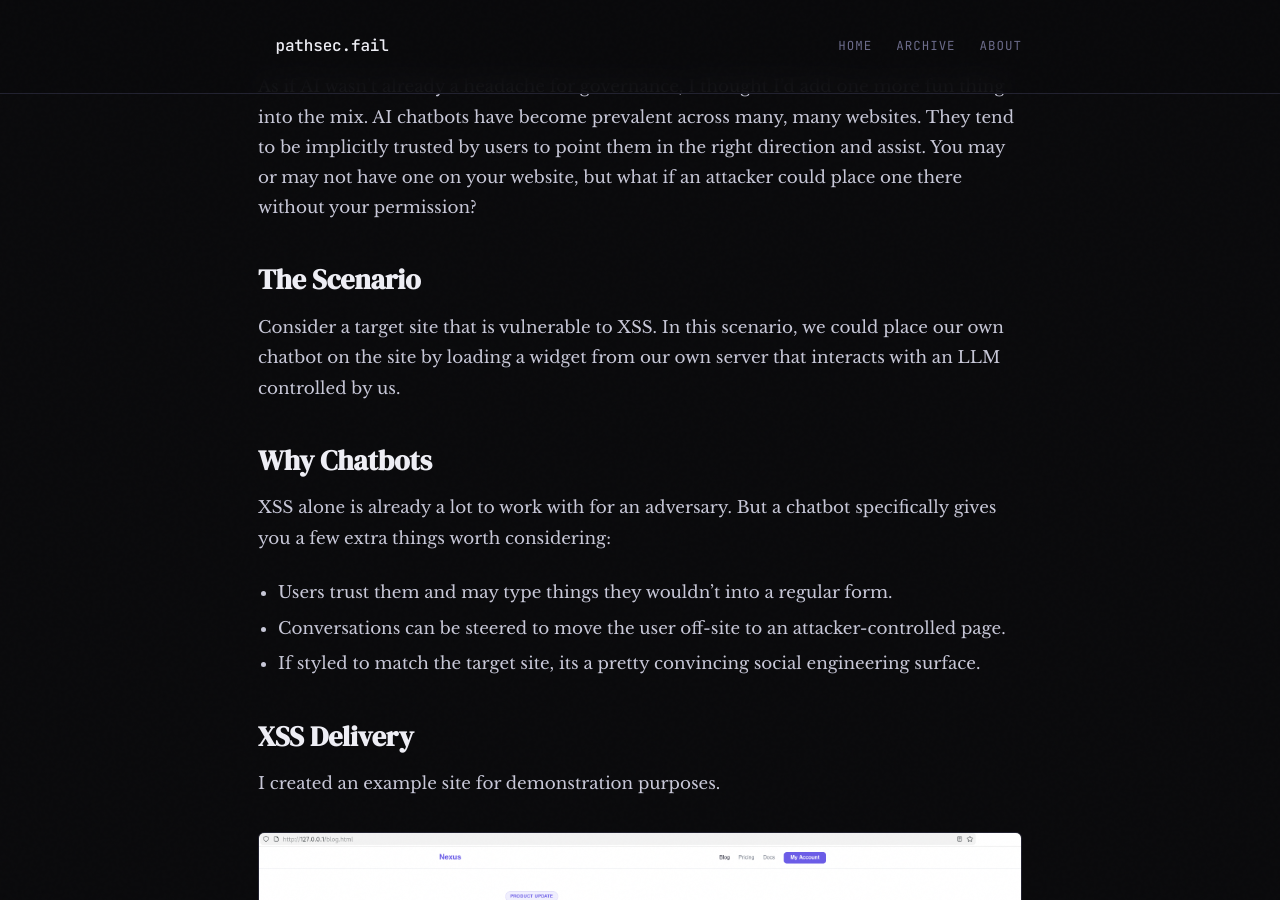
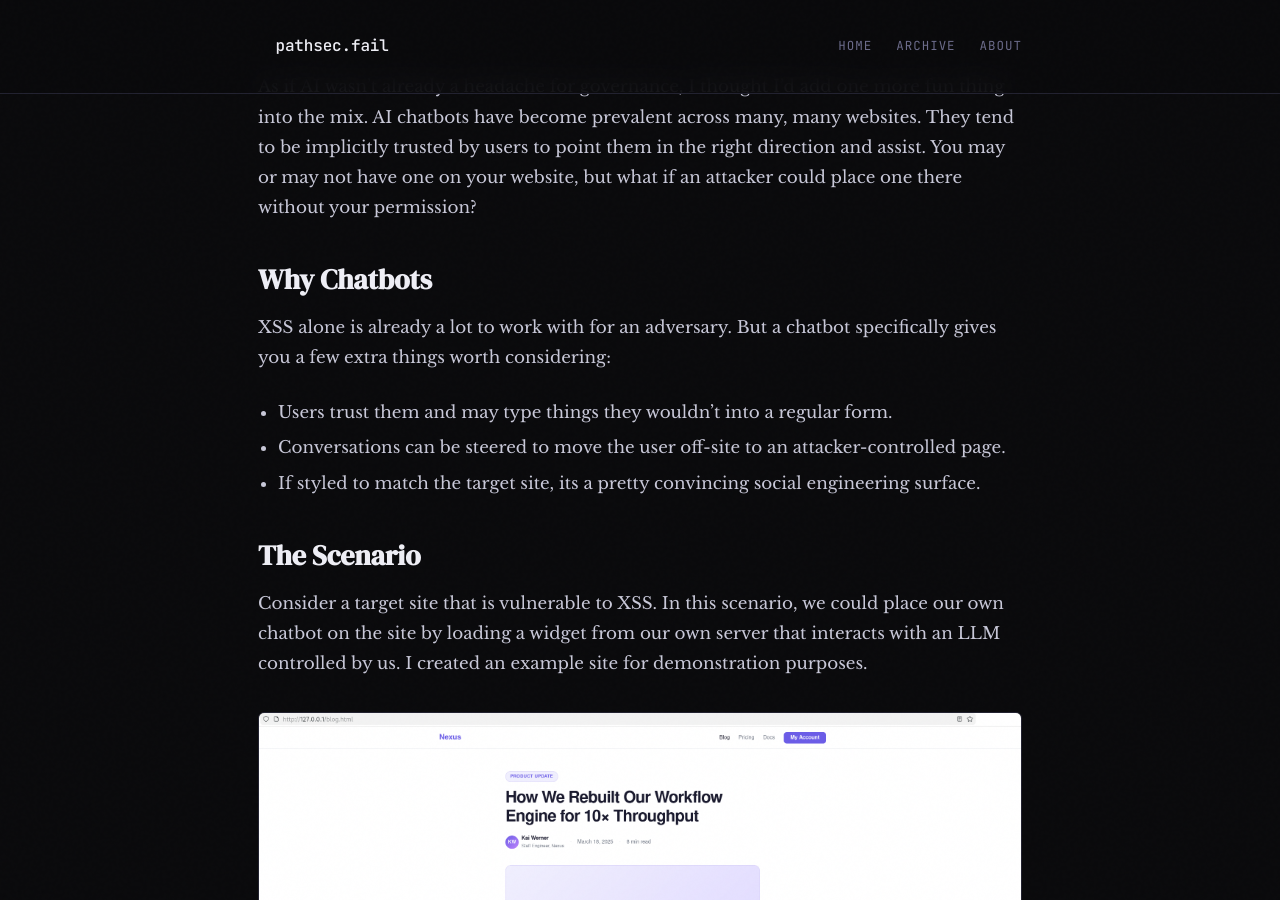
Before and after one commit to pathsec/pathsec.github.io, a Jekyll site: the page built from _posts/2026-03-29-malicious-chatbot-xss.md, in a window 1280 px wide and 900 px high, scrolled down 344 px. Built offline with Jekyll 4.4.1, drawn with Linux system fonts in a browser that asks for light colours; some of the changed lines change nothing that is shown.

Commit message:
Update 2026-03-29-malicious-chatbot-xss.md

```diff
--- a/_posts/2026-03-29-malicious-chatbot-xss.md
+++ b/_posts/2026-03-29-malicious-chatbot-xss.md
@@ -8,10 +8,6 @@ tags: [red-team, web, xss, ai]
 
 As if AI wasn't already a headache for governance, I thought I'd add one more fun thing into the mix. AI chatbots have become prevalent across many, many websites. They tend to be implicitly trusted by users to point them in the right direction and assist. You may or may not have one on your website, but what if an attacker could place one there without your permission?
 
-## The Scenario
-
-Consider a target site that is vulnerable to XSS. In this scenario, we could place our own chatbot on the site by loading a widget from our own server that interacts with an LLM controlled by us.
-
 ## Why Chatbots
 
 XSS alone is already a lot to work with for an adversary. But a chatbot specifically gives you a few extra things worth considering:
@@ -20,9 +16,9 @@ XSS alone is already a lot to work with for an adversary. But a chatbot specific
 - Conversations can be steered to move the user off-site to an attacker-controlled page.
 - If styled to match the target site, its a pretty convincing social engineering surface.
 
-## XSS Delivery
+## The Scenario
 
-I created an example site for demonstration purposes.
+Consider a target site that is vulnerable to XSS. In this scenario, we could place our own chatbot on the site by loading a widget from our own server that interacts with an LLM controlled by us. I created an example site for demonstration purposes.
 
 ![Example site, created to showcase payloads]({{ '/assets/img/posts/2026-03-29-malicious-chatbot-xss/example-site.png' | relative_url }})
 
```
